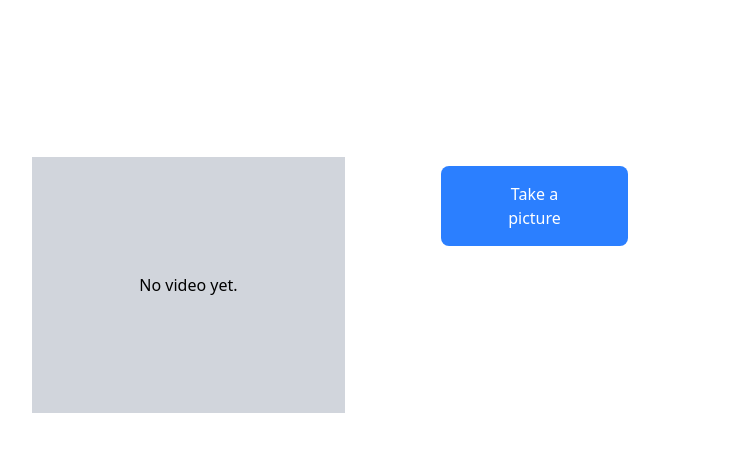
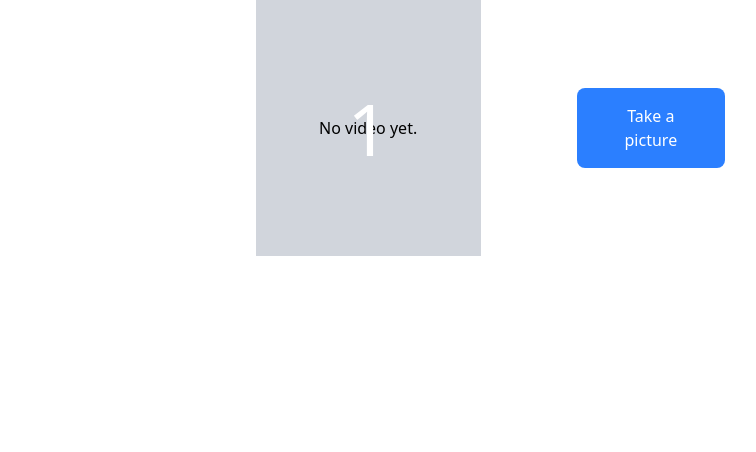
Before and after one commit to zachgse/photobooth-app, a Next.js app: page /room/1 in a window 1280 px wide. Both pictures are taken after a click on the button "Take a picture". Shown: the top 452 px of the page, without its empty margins (310-1066 px from the left). Built offline with nearby package versions, Linux system fonts and the light colour scheme; no server answers.

Commit message:
Add timer for screenshot

```diff
--- a/app/room/[roomId]/_components/room-content.tsx
+++ b/app/room/[roomId]/_components/room-content.tsx
@@ -3,6 +3,7 @@
 import React from "react"
 import Webcam from "react-webcam"
 import { useRTC } from "@/app/context/RTCContext";
+import { Timer } from "./timer";
 
 interface RoomContentProps {
     roomId: string
@@ -12,6 +13,8 @@ export default function RoomContent ({roomId}:RoomContentProps) {
     const context = useRTC();
     const webcamRef = React.useRef<Webcam|null>(null);
     const videoRef = React.useRef<HTMLVideoElement>(null);
+    const [imgSrc,setImgSrc] = React.useState(null);
+    const [time,setTime] = React.useState<number|null>(null);
 
     const handleUserMedia = async(stream: MediaStream) => {
         context?.createConnection(stream);
@@ -31,9 +34,25 @@ export default function RoomContent ({roomId}:RoomContentProps) {
 
     }, [context?.remoteStream]);
 
+    React.useEffect(() => {
+        if (time === null) return;
+
+        if (time === 0) {
+            // call capture
+            setTime(null);
+            return;
+        }
+
+        const startTimer = setTimeout(() => {
+            setTime((prev) => prev ? prev - 1 : 0)
+        }, 1000)
+
+        return () => clearTimeout(startTimer);
+    }, [time])
+
     return (
         <div className="flex flex items-center justify-center gap-24">
-            <div className="relative w-3/5">
+            <div className="relative w-full">
                 <Webcam
                     mirrored
                     audio={false}
@@ -46,6 +65,10 @@ export default function RoomContent ({roomId}:RoomContentProps) {
                     }}
                     className="w-full h-auto"
                 />
+                {time && <Timer time={time}/>}
+            </div>
+
+            <div className="relative w-full">
                 {context?.remoteStream ? (
                     <div className="w-full h-auto">
                         <video ref={videoRef}
@@ -60,16 +83,13 @@ export default function RoomContent ({roomId}:RoomContentProps) {
                         <p>No video yet.</p>
                     </div>
                 )}
-
-                {/* capture */}
-                {/* {time && (
-                <p className="absolute inset-0 flex items-center justify-center text-white text-7xl bold">
-                {time == 1 ? "Smile! 📸" : time - 1}
-                </p>
-                )} */}
+                {time && <Timer time={time}/>}
             </div>
 
-            <button className="bg-blue-500 px-12 py-4 text-white rounded-lg cursor-pointer">Take a picture</button>
+            <button onClick={() => setTime(4)}
+                className="bg-blue-500 px-12 py-4 text-white rounded-lg cursor-pointer">
+                    Take a picture
+            </button>
         </div>
     )
 }
--- /dev/null
+++ b/app/room/[roomId]/_components/timer.tsx
@@ -0,0 +1,11 @@
+interface TimerProps {
+    time: number
+}
+
+export function Timer({time}:TimerProps) {
+    return (
+    <p className="absolute inset-0 flex items-center justify-center text-white text-7xl bold">
+        {time == 1 ? "Smile! 📸" : time - 1}
+    </p>
+    )
+}
```
